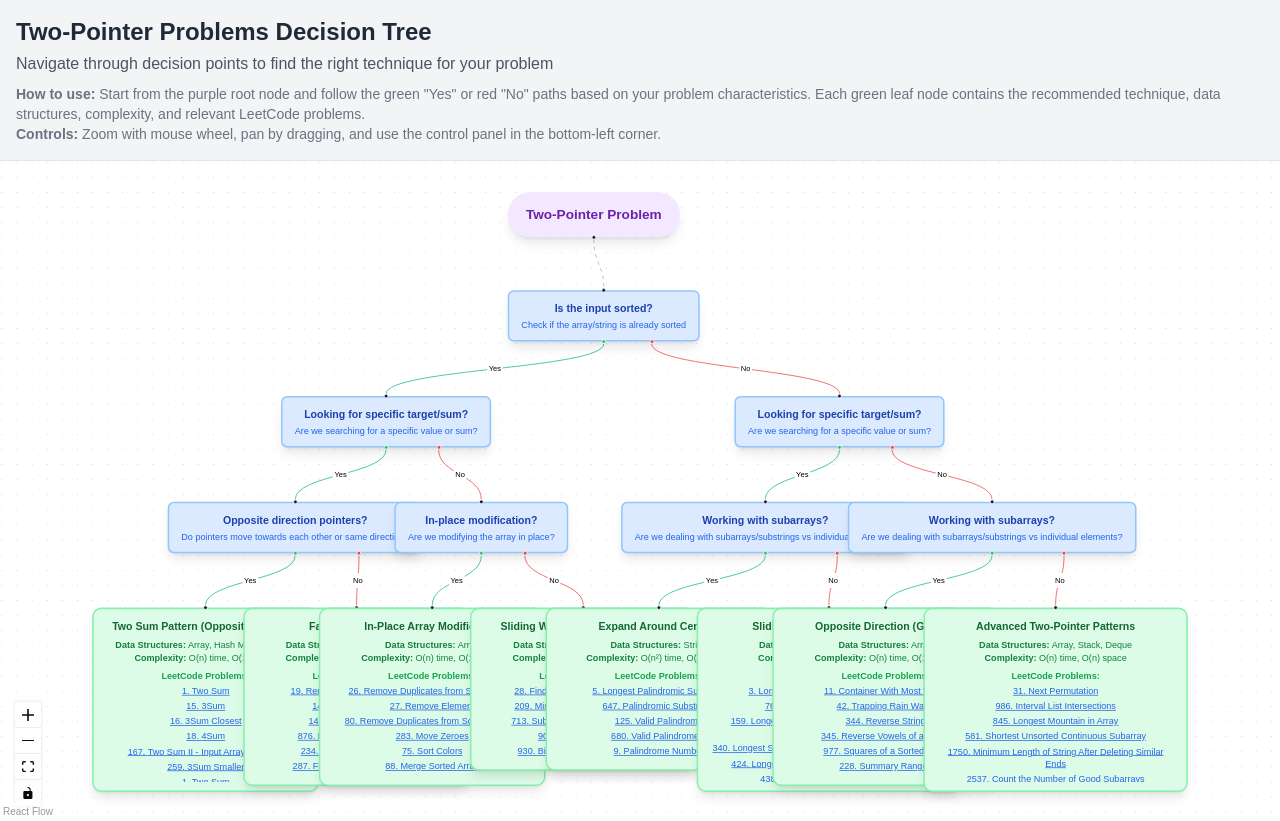
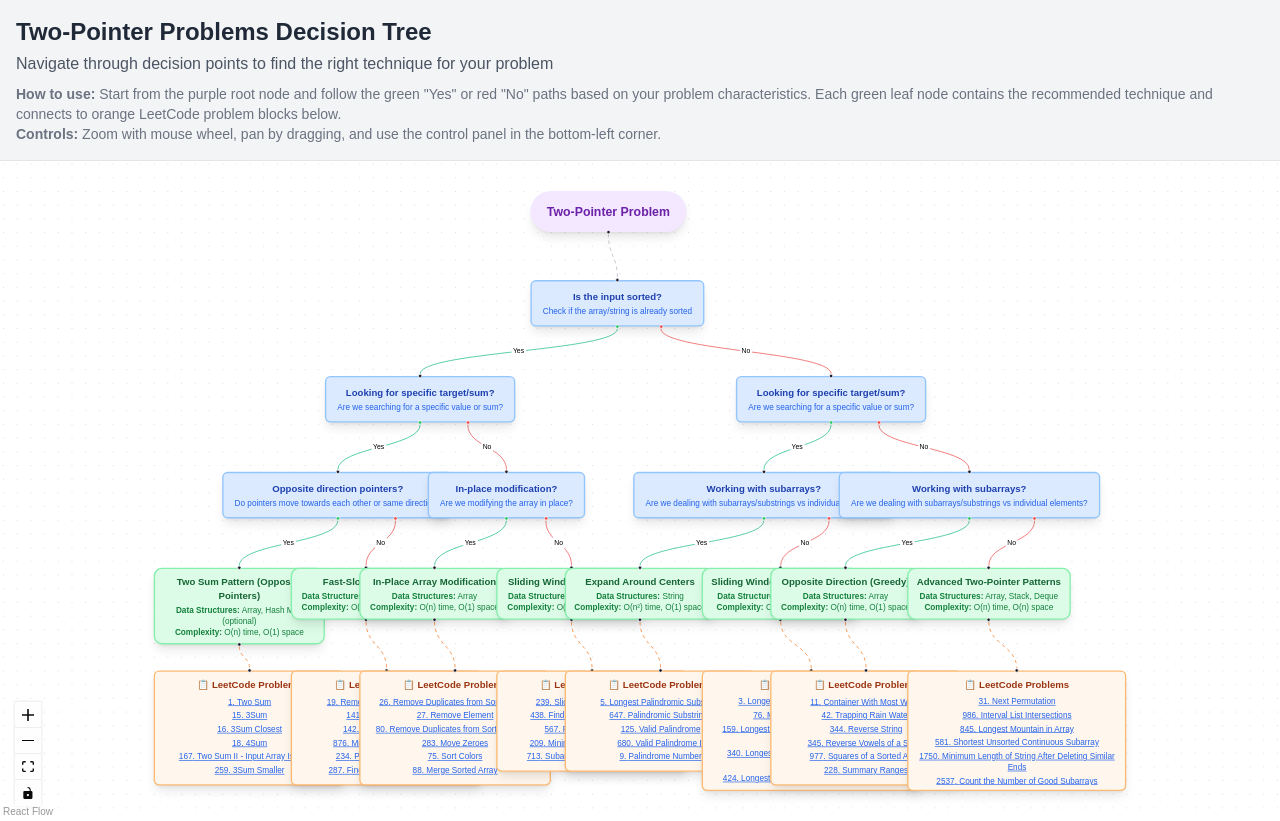
Before and after one commit to Windsooon/codepro, a Next.js app: page /two-pointer-tree in a window 1280 px wide. Built offline with nearby package versions, Linux system fonts and the light colour scheme.

Commit message:
Refactor two-pointer tree with separate LeetCode problem nodes
Co-authored-by: wiwindson <wiwindson@gmail.com>

```diff
--- a/app/two-pointer-tree/page.tsx
+++ b/app/two-pointer-tree/page.tsx
@@ -33,19 +33,34 @@ const DecisionNode = ({ data }) => {
   )
 }
 
-// Custom Leaf Node Component
+// Custom Leaf Node Component (smaller, without embedded problems)
 const LeafNode = ({ data }) => {
   return (
-    <div className="px-4 py-3 shadow-lg rounded-xl bg-green-100 border-2 border-green-300 min-w-[300px] max-w-[350px]">
+    <div className="px-3 py-2 shadow-lg rounded-xl bg-green-100 border-2 border-green-300 min-w-[220px] max-w-[250px]">
       <Handle type="target" position={Position.Top} className="w-3 h-3" />
       <div className="text-center">
-        <div className="text-sm font-bold text-green-800 mb-2">{data.technique}</div>
-        <div className="text-xs text-green-700 mb-2">
+        <div className="text-sm font-bold text-green-800 mb-1">{data.technique}</div>
+        <div className="text-xs text-green-700">
           <div><strong>Data Structures:</strong> {data.dataStructures}</div>
           <div><strong>Complexity:</strong> {data.complexity}</div>
         </div>
-        <div className="text-xs text-green-600">
-          <div className="font-semibold mb-1">LeetCode Problems:</div>
+      </div>
+      <Handle type="source" position={Position.Bottom} className="w-3 h-3" />
+    </div>
+  )
+}
+
+// New LeetCode Problems Node Component
+const LeetCodeProblemsNode = ({ data }) => {
+  return (
+    <div className="px-3 py-2 shadow-lg rounded-lg bg-orange-50 border-2 border-orange-300 min-w-[280px] max-w-[320px]">
+      <Handle type="target" position={Position.Top} className="w-3 h-3" />
+      <div className="text-center">
+        <div className="text-sm font-semibold text-orange-800 mb-2 flex items-center justify-center">
+          <span className="mr-1">📋</span>
+          LeetCode Problems
+        </div>
+        <div className="text-xs text-orange-700">
           <div className="max-h-32 overflow-y-auto">
             {data.problems.map((problem, index) => (
               <div key={index} className="mb-1">
@@ -81,6 +96,7 @@ const RootNode = ({ data }) => {
 const nodeTypes = {
   decision: DecisionNode,
   leaf: LeafNode,
+  leetcode: LeetCodeProblemsNode,
   root: RootNode,
 }
 
@@ -168,7 +184,7 @@ export default function TwoPointerTree() {
       }
     },
 
-    // Leaf Nodes with MANY MORE popular LeetCode problems
+    // Leaf Nodes (smaller, without embedded problems)
     {
       id: 'leaf1',
       type: 'leaf',
@@ -176,16 +192,7 @@ export default function TwoPointerTree() {
       data: {
         technique: 'Two Sum Pattern (Opposite Pointers)',
         dataStructures: 'Array, Hash Map (optional)',
-        complexity: 'O(n) time, O(1) space',
-        problems: [
-          { number: 1, title: 'Two Sum', url: 'https://leetcode.com/problems/two-sum/' },
-          { number: 15, title: '3Sum', url: 'https://leetcode.com/problems/3sum/' },
-          { number: 16, title: '3Sum Closest', url: 'https://leetcode.com/problems/3sum-closest/' },
-          { number: 18, title: '4Sum', url: 'https://leetcode.com/problems/4sum/' },
-          { number: 167, title: 'Two Sum II - Input Array Is Sorted', url: 'https://leetcode.com/problems/two-sum-ii-input-array-is-sorted/' },
-          { number: 259, title: '3Sum Smaller', url: 'https://leetcode.com/problems/3sum-smaller/' },
-          { number: 1, title: 'Two Sum', url: 'https://leetcode.com/problems/two-sum/' }
-        ]
+        complexity: 'O(n) time, O(1) space'
       }
     },
 
@@ -196,7 +203,98 @@ export default function TwoPointerTree() {
       data: {
         technique: 'Fast-Slow Pointers',
         dataStructures: 'Array, Linked List',
-        complexity: 'O(n) time, O(1) space',
+        complexity: 'O(n) time, O(1) space'
+      }
+    },
+
+    {
+      id: 'leaf3',
+      type: 'leaf',
+      position: { x: 350, y: 600 },
+      data: {
+        technique: 'In-Place Array Modification',
+        dataStructures: 'Array',
+        complexity: 'O(n) time, O(1) space'
+      }
+    },
+
+    {
+      id: 'leaf4',
+      type: 'leaf',
+      position: { x: 550, y: 600 },
+      data: {
+        technique: 'Sliding Window (Fixed Size)',
+        dataStructures: 'Array, Hash Map',
+        complexity: 'O(n) time, O(k) space'
+      }
+    },
+
+    {
+      id: 'leaf5',
+      type: 'leaf',
+      position: { x: 650, y: 600 },
+      data: {
+        technique: 'Expand Around Centers',
+        dataStructures: 'String',
+        complexity: 'O(n²) time, O(1) space'
+      }
+    },
+
+    {
+      id: 'leaf6',
+      type: 'leaf',
+      position: { x: 850, y: 600 },
+      data: {
+        technique: 'Sliding Window (Variable Size)',
+        dataStructures: 'Array, Hash Map',
+        complexity: 'O(n) time, O(k) space'
+      }
+    },
+
+    {
+      id: 'leaf7',
+      type: 'leaf',
+      position: { x: 950, y: 600 },
+      data: {
+        technique: 'Opposite Direction (Greedy)',
+        dataStructures: 'Array',
+        complexity: 'O(n) time, O(1) space'
+      }
+    },
+
+    {
+      id: 'leaf8',
+      type: 'leaf',
+      position: { x: 1150, y: 600 },
+      data: {
+        technique: 'Advanced Two-Pointer Patterns',
+        dataStructures: 'Array, Stack, Deque',
+        complexity: 'O(n) time, O(n) space'
+      }
+    },
+
+    // LeetCode Problem Nodes (positioned below leaf nodes)
+    {
+      id: 'leetcode1',
+      type: 'leetcode',
+      position: { x: 50, y: 750 },
+      data: {
+        problems: [
+          { number: 1, title: 'Two Sum', url: 'https://leetcode.com/problems/two-sum/' },
+          { number: 15, title: '3Sum', url: 'https://leetcode.com/problems/3sum/' },
+          { number: 16, title: '3Sum Closest', url: 'https://leetcode.com/problems/3sum-closest/' },
+          { number: 18, title: '4Sum', url: 'https://leetcode.com/problems/4sum/' },
+          { number: 167, title: 'Two Sum II - Input Array Is Sorted', url: 'https://leetcode.com/problems/two-sum-ii-input-array-is-sorted/' },
+          { number: 259, title: '3Sum Smaller', url: 'https://leetcode.com/problems/3sum-smaller/' }
+        ]
+      }
+    },
+
+    {
+      id: 'leetcode2',
+      type: 'leetcode',
+      position: { x: 250, y: 750 },
+      data: {
         problems: [
           { number: 19, title: 'Remove Nth Node From End', url: 'https://leetcode.com/problems/remove-nth-node-from-end-of-list/' },
           { number: 141, title: 'Linked List Cycle', url: 'https://leetcode.com/problems/linked-list-cycle/' },
@@ -209,13 +307,10 @@ export default function TwoPointerTree() {
     },
 
     {
-      id: 'leaf3',
-      type: 'leaf',
-      position: { x: 350, y: 600 },
+      id: 'leetcode3',
+      type: 'leetcode',
+      position: { x: 350, y: 750 },
       data: {
-        technique: 'In-Place Array Modification',
-        dataStructures: 'Array',
-        complexity: 'O(n) time, O(1) space',
         problems: [
           { number: 26, title: 'Remove Duplicates from Sorted Array', url: 'https://leetcode.com/problems/remove-duplicates-from-sorted-array/' },
           { number: 27, title: 'Remove Element', url: 'https://leetcode.com/problems/remove-element/' },
@@ -228,31 +323,25 @@ export default function TwoPointerTree() {
     },
 
     {
-      id: 'leaf4',
-      type: 'leaf',
-      position: { x: 550, y: 600 },
+      id: 'leetcode4',
+      type: 'leetcode',
+      position: { x: 550, y: 750 },
       data: {
-        technique: 'Sliding Window (Same Direction)',
-        dataStructures: 'Array, Hash Map',
-        complexity: 'O(n) time, O(k) space',
         problems: [
-          { number: 28, title: 'Find First Occurrence in String', url: 'https://leetcode.com/problems/find-the-index-of-the-first-occurrence-in-a-string/' },
+          { number: 239, title: 'Sliding Window Maximum', url: 'https://leetcode.com/problems/sliding-window-maximum/' },
+          { number: 438, title: 'Find All Anagrams in a String', url: 'https://leetcode.com/problems/find-all-anagrams-in-a-string/' },
+          { number: 567, title: 'Permutation in String', url: 'https://leetcode.com/problems/permutation-in-string/' },
           { number: 209, title: 'Minimum Size Subarray Sum', url: 'https://leetcode.com/problems/minimum-size-subarray-sum/' },
-          { number: 713, title: 'Subarray Product Less Than K', url: 'https://leetcode.com/problems/subarray-product-less-than-k/' },
-          { number: 904, title: 'Fruit Into Baskets', url: 'https://leetcode.com/problems/fruit-into-baskets/' },
-          { number: 930, title: 'Binary Subarrays With Sum', url: 'https://leetcode.com/problems/binary-subarrays-with-sum/' }
+          { number: 713, title: 'Subarray Product Less Than K', url: 'https://leetcode.com/problems/subarray-product-less-than-k/' }
         ]
       }
     },
 
     {
-      id: 'leaf5',
-      type: 'leaf',
-      position: { x: 650, y: 600 },
+      id: 'leetcode5',
+      type: 'leetcode',
+      position: { x: 650, y: 750 },
       data: {
-        technique: 'Expand Around Centers',
-        dataStructures: 'String',
-        complexity: 'O(n²) time, O(1) space',
         problems: [
           { number: 5, title: 'Longest Palindromic Substring', url: 'https://leetcode.com/problems/longest-palindromic-substring/' },
           { number: 647, title: 'Palindromic Substrings', url: 'https://leetcode.com/problems/palindromic-substrings/' },
@@ -264,32 +353,25 @@ export default function TwoPointerTree() {
     },
 
     {
-      id: 'leaf6',
-      type: 'leaf',
-      position: { x: 850, y: 600 },
+      id: 'leetcode6',
+      type: 'leetcode',
+      position: { x: 850, y: 750 },
       data: {
-        technique: 'Sliding Window (Variable Size)',
-        dataStructures: 'Array, Hash Map',
-        complexity: 'O(n) time, O(k) space',
         problems: [
           { number: 3, title: 'Longest Substring Without Repeating', url: 'https://leetcode.com/problems/longest-substring-without-repeating-characters/' },
           { number: 76, title: 'Minimum Window Substring', url: 'https://leetcode.com/problems/minimum-window-substring/' },
           { number: 159, title: 'Longest Substring with At Most Two Distinct Characters', url: 'https://leetcode.com/problems/longest-substring-with-at-most-two-distinct-characters/' },
           { number: 340, title: 'Longest Substring with At Most K Distinct Characters', url: 'https://leetcode.com/problems/longest-substring-with-at-most-k-distinct-characters/' },
-          { number: 424, title: 'Longest Repeating Character Replacement', url: 'https://leetcode.com/problems/longest-repeating-character-replacement/' },
-          { number: 438, title: 'Find All Anagrams in a String', url: 'https://leetcode.com/problems/find-all-anagrams-in-a-string/' }
+          { number: 424, title: 'Longest Repeating Character Replacement', url: 'https://leetcode.com/problems/longest-repeating-character-replacement/' }
         ]
       }
     },
 
     {
-      id: 'leaf7',
-      type: 'leaf',
-      position: { x: 950, y: 600 },
+      id: 'leetcode7',
+      type: 'leetcode',
+      position: { x: 950, y: 750 },
       data: {
-        technique: 'Opposite Direction (Greedy)',
-        dataStructures: 'Array',
-        complexity: 'O(n) time, O(1) space',
         problems: [
           { number: 11, title: 'Container With Most Water', url: 'https://leetcode.com/problems/container-with-most-water/' },
           { number: 42, title: 'Trapping Rain Water', url: 'https://leetcode.com/problems/trapping-rain-water/' },
@@ -302,13 +384,10 @@ export default function TwoPointerTree() {
     },
 
     {
-      id: 'leaf8',
-      type: 'leaf',
-      position: { x: 1150, y: 600 },
+      id: 'leetcode8',
+      type: 'leetcode',
+      position: { x: 1150, y: 750 },
       data: {
-        technique: 'Advanced Two-Pointer Patterns',
-        dataStructures: 'Array, Stack, Deque',
-        complexity: 'O(n) time, O(n) space',
         problems: [
           { number: 31, title: 'Next Permutation', url: 'https://leetcode.com/problems/next-permutation/' },
           { number: 986, title: 'Interval List Intersections', url: 'https://leetcode.com/problems/interval-list-intersections/' },
@@ -344,6 +423,16 @@ export default function TwoPointerTree() {
     { id: 'e13', source: 'unsorted-target-datatype', sourceHandle: 'no', target: 'leaf6', label: 'No', style: { stroke: '#ef4444' } },
     { id: 'e14', source: 'unsorted-notarget-datatype', sourceHandle: 'yes', target: 'leaf7', label: 'Yes', style: { stroke: '#10b981' } },
     { id: 'e15', source: 'unsorted-notarget-datatype', sourceHandle: 'no', target: 'leaf8', label: 'No', style: { stroke: '#ef4444' } },
+
+    // Leaf nodes to LeetCode problem nodes
+    { id: 'e16', source: 'leaf1', target: 'leetcode1', style: { stroke: '#f97316', strokeDasharray: '5,5' } },
+    { id: 'e17', source: 'leaf2', target: 'leetcode2', style: { stroke: '#f97316', strokeDasharray: '5,5' } },
+    { id: 'e18', source: 'leaf3', target: 'leetcode3', style: { stroke: '#f97316', strokeDasharray: '5,5' } },
+    { id: 'e19', source: 'leaf4', target: 'leetcode4', style: { stroke: '#f97316', strokeDasharray: '5,5' } },
+    { id: 'e20', source: 'leaf5', target: 'leetcode5', style: { stroke: '#f97316', strokeDasharray: '5,5' } },
+    { id: 'e21', source: 'leaf6', target: 'leetcode6', style: { stroke: '#f97316', strokeDasharray: '5,5' } },
+    { id: 'e22', source: 'leaf7', target: 'leetcode7', style: { stroke: '#f97316', strokeDasharray: '5,5' } },
+    { id: 'e23', source: 'leaf8', target: 'leetcode8', style: { stroke: '#f97316', strokeDasharray: '5,5' } },
   ]
 
   const [nodes, setNodes, onNodesChange] = useNodesState(initialNodes)
@@ -361,7 +450,7 @@ export default function TwoPointerTree() {
         <p className="text-gray-600 mt-1">Navigate through decision points to find the right technique for your problem</p>
         <div className="text-sm text-gray-500 mt-2">
           <strong>How to use:</strong> Start from the purple root node and follow the green "Yes" or red "No" paths based on your problem characteristics.
-          Each green leaf node contains the recommended technique, data structures, complexity, and relevant LeetCode problems.
+          Each green leaf node contains the recommended technique and connects to orange LeetCode problem blocks below.
           <br />
           <strong>Controls:</strong> Zoom with mouse wheel, pan by dragging, and use the control panel in the bottom-left corner.
         </div>
```
